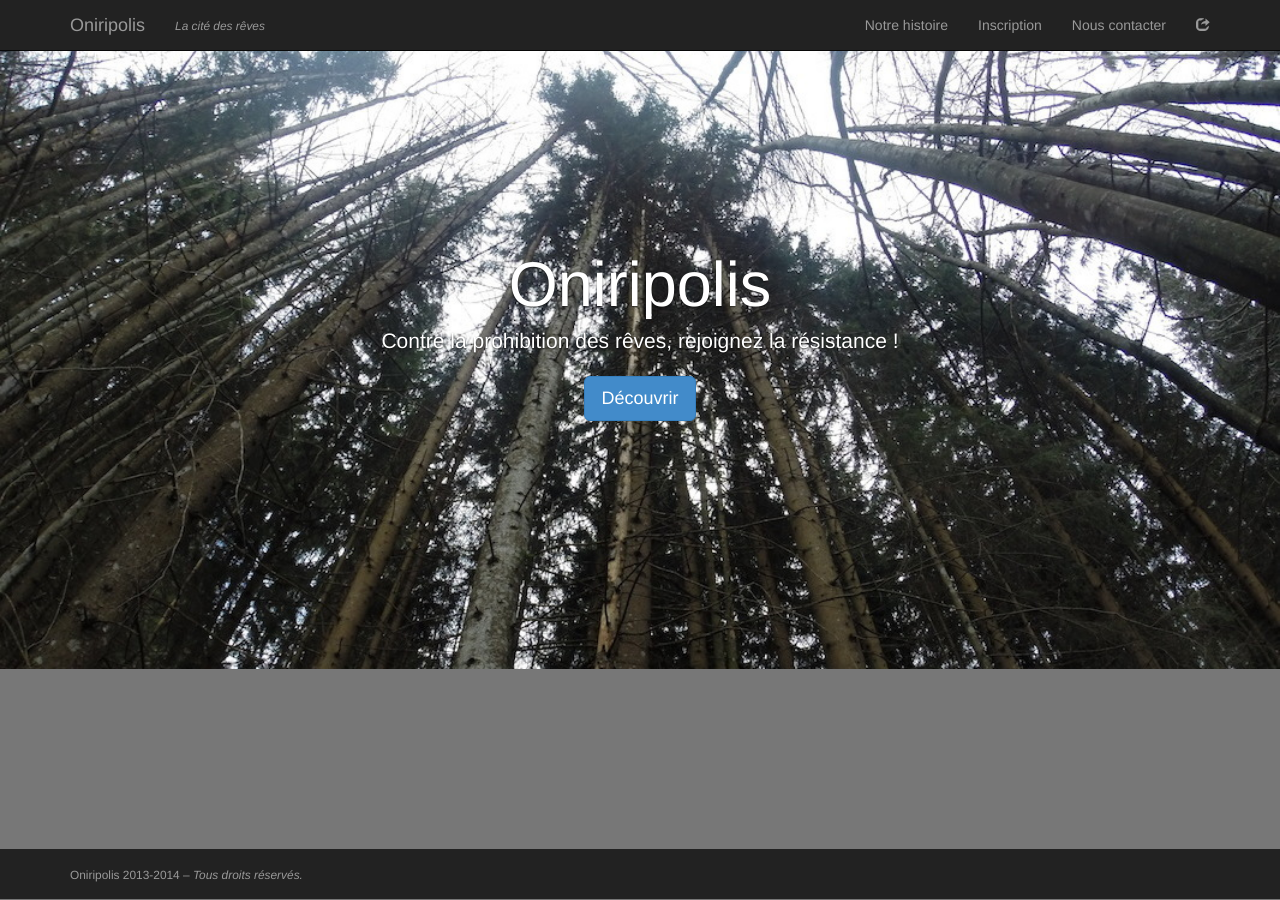
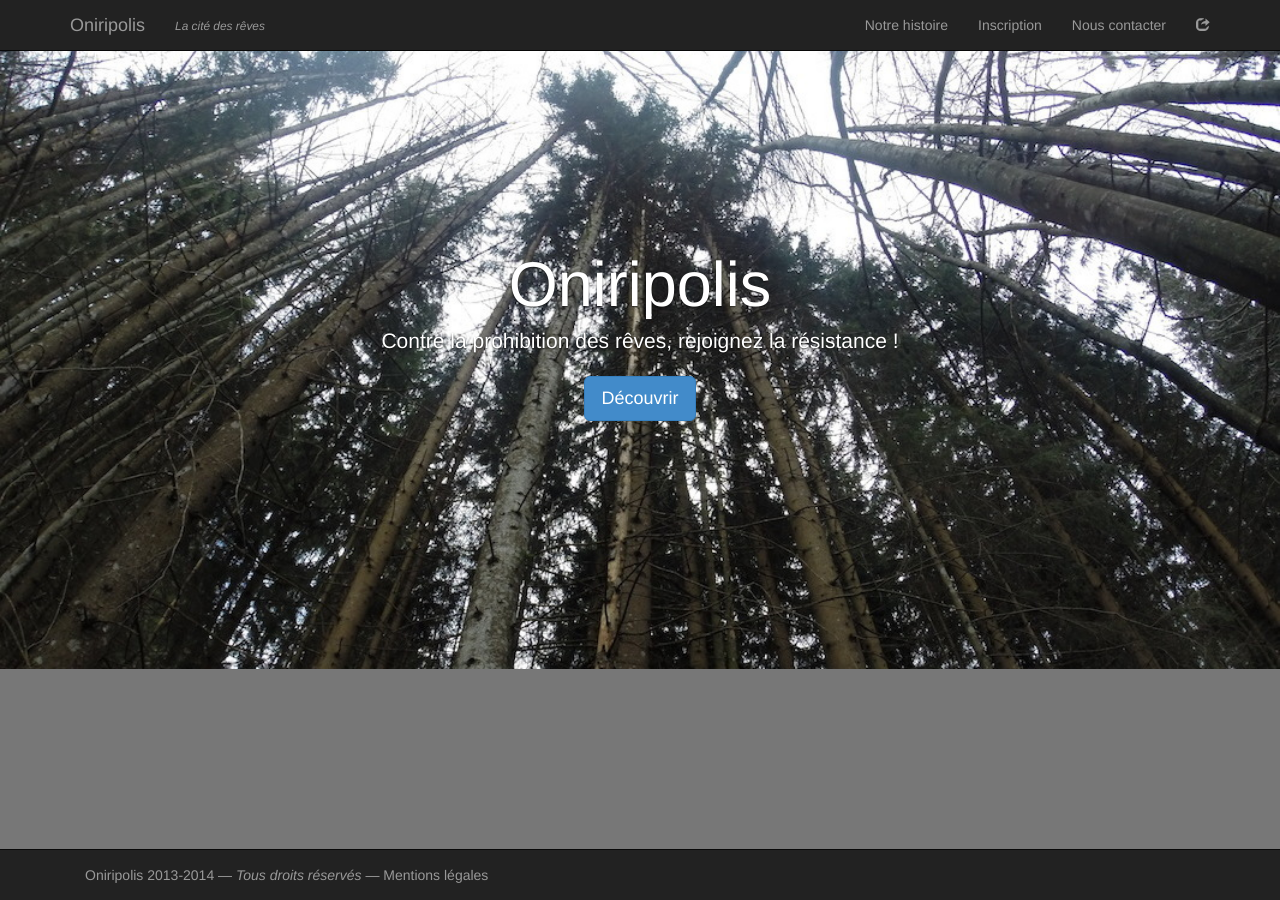
Before and after one commit to AdamSelene/oniripolis-staging, a Jekyll site: the page built from index.html, in a window 1280 px wide and 900 px high, scrolled down 51 px. Built offline with Jekyll 4.4.1, drawn with Linux system fonts in a browser that asks for light colours.

Commit message:
Footer now also uses a navbar

```diff
--- a/_includes/footer.html
+++ b/_includes/footer.html
@@ -1,5 +1,12 @@
-<div id="footer">
-	<div class="container">
-		<p class="text-muted"><small>Oniripolis 2013-2014 – <em>Tous droits réservés.</em></small></p>
-	</div>
+<div class="navbar-wrapper">
+    <!--<div class="container">-->
+        <div class="navbar navbar-inverse navbar-fixed-bottom" role="navigation" style="position: relative; width: 100%;">
+            <div class="container">
+                <div class="navbar-header">
+                    <p class="navbar-text navbar-left">Oniripolis 2013-2014 — <em>Tous droits réservés</em> — <a href="legal.html" class="navbar-link">Mentions légales</a></p>
+
+                </div>
+            </div>
+        </div>
+    <!--</div>-->
 </div>
--- /dev/null
+++ b/legal.html
@@ -0,0 +1,4 @@
+---
+layout: default
+title: "Oniripolis : mentions légales"
+---
```
